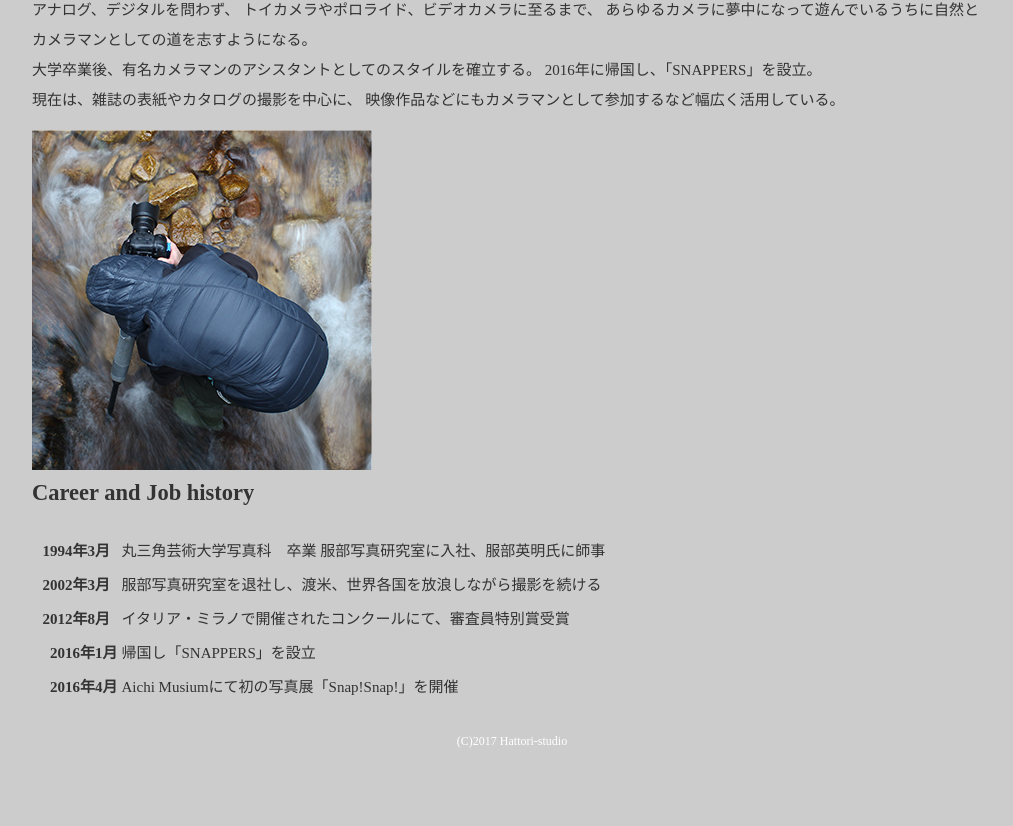
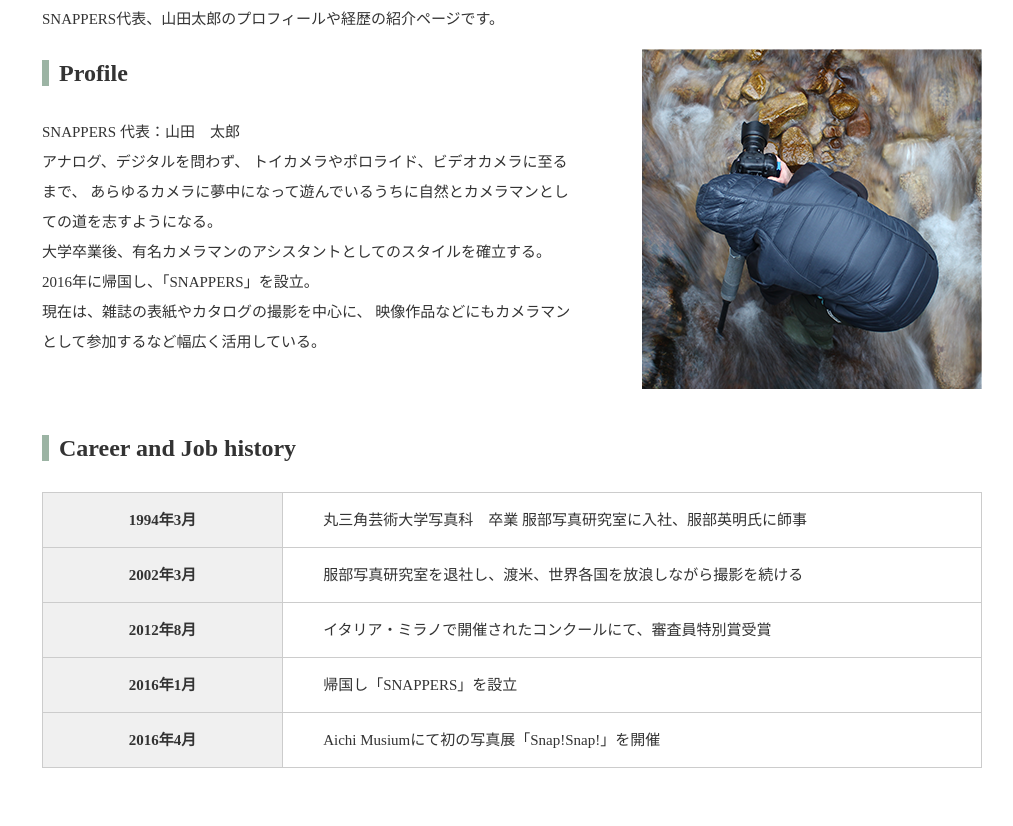
Before and after one commit to ogwk/homepagestudy, a plain HTML site: page about.html in a window 1280 px wide. Shown: the part 411-1237 px from the top of the page, without its empty margins (128-1141 px from the left). Before the commit the page ends 1186 px from the top, so only its background shows below. Drawn offline with nearby package versions, Linux system fonts and the light colour scheme.

Commit message:
add about

```diff
--- a/about.html
+++ b/about.html
@@ -27,7 +27,7 @@
 	<div id="wrap">
 		<div class="content">
 			<div class="main-center">
-				<h1>Abount</h1>
+				<h1>About</h1>
 				<p>SNAPPERS代表、山田太郎のプロフィールや経歴の紹介ページです。</p>
 				<section class="profile clearfix">
 					<div class="profile-txt">
@@ -61,11 +61,11 @@
 						</tr>
 
 						<tr>
-							<th>　2016年1月</th>
+							<th>2016年1月</th>
 							<td>帰国し「SNAPPERS」を設立</td>
 						</tr>
 							<tr>
-							<th>　2016年4月</th>
+							<th>2016年4月</th>
 							<td>Aichi Musiumにて初の写真展「Snap!Snap!」を開催</td>
 						</tr>
 
--- a/css/style.css
+++ b/css/style.css
@@ -75,6 +75,9 @@ header {
 }
 #wrap {
 	clear: both;
+	background-color: #ffffff;
+	margin-top: 220px;
+	padding: 35px 0;
 }
 .content {
 	width: 960px;
@@ -85,6 +88,7 @@ footer {
 	text-align: center;
 	color: #ffffff;
 	padding: 20px 0;
+	background-color: #767671;
 }
 
 footer small {
@@ -105,6 +109,11 @@ h1 {
 	background-attachment: fixed;
 	background-size: cover;
 }
+#index #wrap {
+	background-color: transparent;
+	margin-top: 0;
+	padding: 0;
+}
 
 #index h1 {
 	font-size: 100px;
@@ -112,6 +121,7 @@ h1 {
 	color: #ffffff;
 	font-family: "Bitter", serif;
 	margin-bottom: 50px;
+	border: none;
 }
 
 #index .content {
@@ -147,4 +157,79 @@ h1 {
 	width: 960px;
 	margin: 0 auto 150px auto;
 	text-align: left;
+	background-color: transparent;
 }
+
+#about {
+	background-image: url(../images/bg-about.jpg);
+	background-repeat: no-repeat;
+	background-position: center top;
+	background-attachment: fixed;
+	background-size: 100% auto;
+}
+
+.main-center {
+	width: 940px;
+	margin: 0 auto;
+}
+
+h1 {
+	font-family: "Bitter", serif;
+	font-size: 36px;
+	border-bottom: 1px solid "cccccc";
+}
+h2 {
+	font-family: "Biiter", serif;
+	font-size: 24px;
+}
+
+.icon:before {
+	content: "";
+	padding-right: 10px;
+	border-left: 7px solid #9cb4a4;
+}
+
+#about .profile-txt {
+	width: 540px;
+	float: left;
+}
+
+#about .profile-image {
+	float: right;
+}
+
+.clearfix:after {
+	content: "";
+	display: block;
+	clear: both;
+}
+
+section {
+	margin-bottom: 35px;
+}
+#abount .career th {
+	width: 240px;
+}
+
+#about .career th {
+	width: 240px;
+	background-color: #f0f0f0;
+}
+
+#about .career th {
+	width: 240px;
+	background-color: #f0f0f0;
+	padding: 12px 0;
+	border: 1px solid #cccccc;
+}
+
+#about .career td {
+	width: 660px;
+	padding: 12px 0 12px 40px;
+	border: 1px solid #cccccc;
+}
+
+table {
+	border-spacing: 0;
+	border-collapse: collapse;
+}
```
Also changed, not shown: index.html (+1 -0 lines), favicon.ico (added), images/bg-index.jpg (added).
